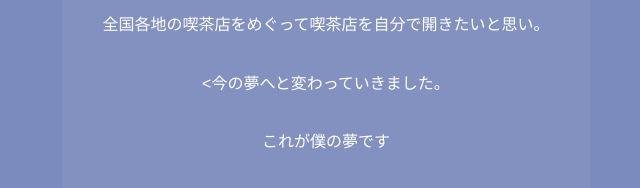
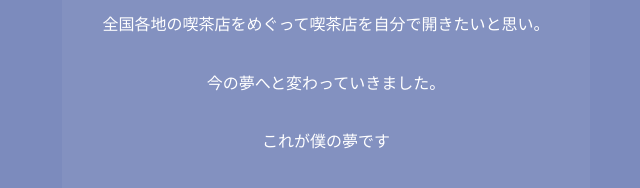
Before and after one commit to Gurannniki643/TkoUsien4, a plain HTML site: page index.html in a window 1280 px wide. Shown: the part 366-554 px from the top of the page, 314-954 px from the left. Drawn offline with Linux system fonts and the light colour scheme.

Commit message:
Update index.html

```diff
--- a/index.html
+++ b/index.html
@@ -57,7 +57,7 @@
     <h1>僕の夢について</h1>
     <p>考えた末に今の学校「岐阜清流高等特別支援学校」へ。</p>
    <p>全国各地の喫茶店をめぐって喫茶店を自分で開きたいと思い。</p>
-     <p><今の夢へと変わっていきました。</p>
+     <p>今の夢へと変わっていきました。</p>
   <p>これが僕の夢です</p>
   </div>
 </body>
```
